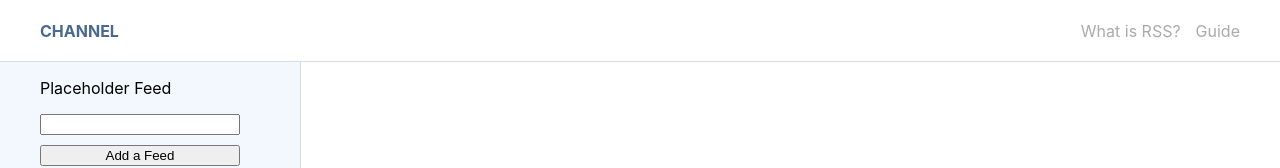
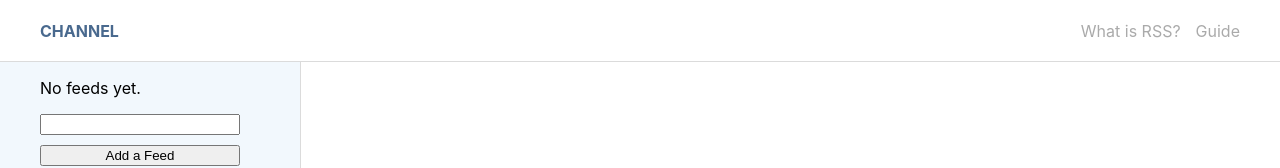
Before and after one commit to yarocruz/channel, a React (Create React App) app: page / in a window 1280 px wide. Shown: the top 168 px of the page. Built offline with nearby package versions, Linux system fonts and the light colour scheme.

Commit message:
starting adding state to the addFeed form

```diff
--- a/src/components/Sidebar.js
+++ b/src/components/Sidebar.js
@@ -1,14 +1,29 @@
-import React from "react";
+import React, { useState } from "react";
 
 export default function Sidebar() {
+    const [feeds, setFeeds] = useState([]);
+    const [feedName, setFeedName ] = useState('')
+
+    const addFeed = (e) => {
+        e.preventDefault();
+        setFeeds([...feeds, feedName])
+        console.log(feeds);
+        setFeedName('');
+    }
+
     return (
         <div className="sidebar">
             <ul className="sidebar--feed-list">
-                <li>Placeholder Feed</li>
+                {feeds.length ?
+                    feeds.map((feed, i) => (
+                        <li key={i}>{feed}</li>
+                    )) :
+                    <li>No feeds yet.</li>
+                }
             </ul>
 
-            <form className="sidebar-form">
-                <input type="text"/>
+            <form className="sidebar-form" onSubmit={addFeed} >
+                <input type="text" value={feedName} onChange={e => setFeedName(e.target.value)}/>
                 <button>Add a Feed</button>
             </form>
         </div>
```
